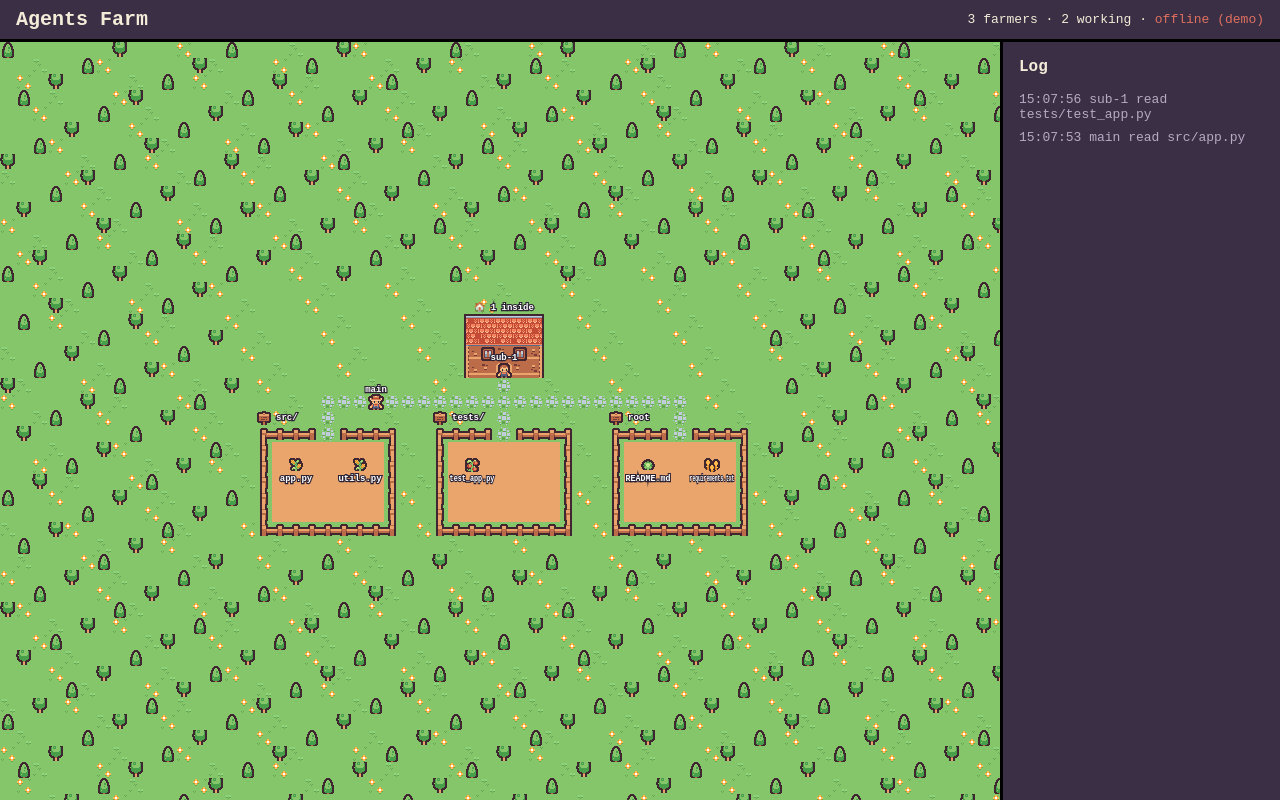
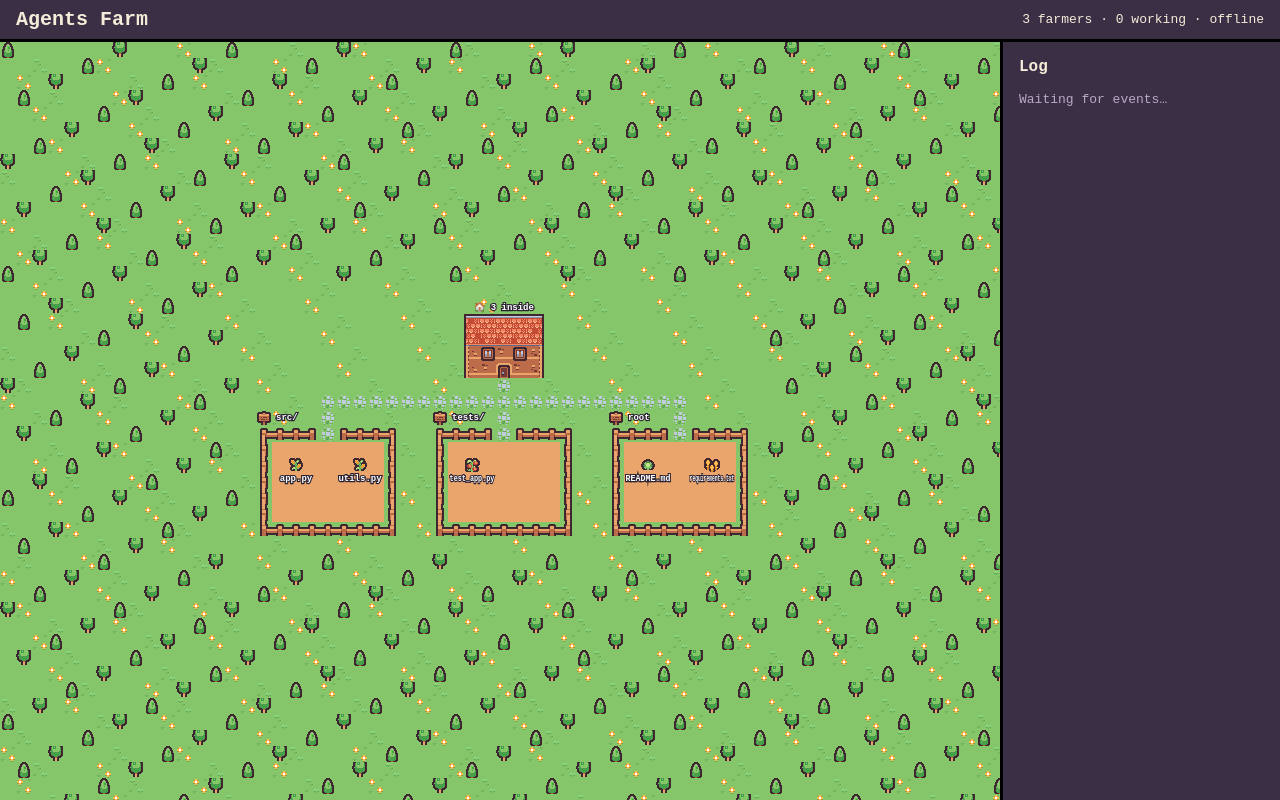
Before and after one commit to RayanDahdooly/agents-farm, a plain HTML site: page web/index.html in a window 1280 px wide. Drawn offline with Linux system fonts and the light colour scheme; animation ran at ten frames a second.

Commit message:
Connect farm to FastAPI server over WebSocket
- connection.js opens ws://127.0.0.1:8000/ws, passes events to handleEvent,
  shows online/offline, and reconnects every 2 seconds
- farm.js starts the connection instead of the fake demo

Co-Authored-By: Claude Opus 5.5 <noreply@anthropic.com>

```diff
--- /dev/null
+++ b/web/connection.js
@@ -0,0 +1,27 @@
+// Agents Farm - talks to the FastAPI server and passes events to the farm
+
+const SERVER_URL = "ws://127.0.0.1:8000/ws";
+
+function connectToServer() {
+  const ws = new WebSocket(SERVER_URL);
+
+  ws.onopen = () => {
+    setConnection("online");
+  };
+
+  ws.onmessage = (e) => {
+    const event = JSON.parse(e.data);
+    handleEvent(event);
+  };
+
+  ws.onclose = () => {
+    setConnection("offline");
+    setTimeout(connectToServer, 2000);
+  };
+}
+
+function setConnection(text) {
+  const element = document.getElementById("connection");
+  element.textContent = text;
+  element.className = text;
+}
--- a/web/farm.js
+++ b/web/farm.js
@@ -369,7 +369,8 @@ async function main() {
   images = await loadImages();
   resize();
   window.addEventListener("resize", resize);
-  startDemo(); // in agents.js
+  updateStatus();    // in agents.js
+  connectToServer(); // in connection.js
   requestAnimationFrame(frame);
 }
 
--- a/web/index.html
+++ b/web/index.html
@@ -5,13 +5,14 @@
   <meta name="viewport" content="width=device-width, initial-scale=1">
   <title>Agents Farm</title>
   <link rel="stylesheet" href="style.css">
+
 </head>
 <body>
 
   <!-- Top: status bar -->
   <header id="status-bar">
     <h1>Agents Farm</h1>
-    <p><span id="farmer-count">0 farmers</span> · <span id="connection" class="offline">offline (demo)</span></p>
+    <p><span id="farmer-count">0 farmers</span> · <span id="connection" class="offline">offline</span></p>
   </header>
 
   <!-- Center: the farm is drawn inside this canvas by farm.js -->
@@ -30,5 +31,6 @@
   <!-- farm.js draws the farm, agents.js moves the farmers -->
   <script src="farm.js"></script>
   <script src="agents.js"></script>
+  <script src="connection.js"></script>
 </body>
 </html>
--- a/web/style.css
+++ b/web/style.css
@@ -49,8 +49,8 @@ body {
   margin: 0;
 }
 
-.offline {
-  color: var(--red);
+.online {
+  color: #7bd88f;
 }
 
 .online {
```
